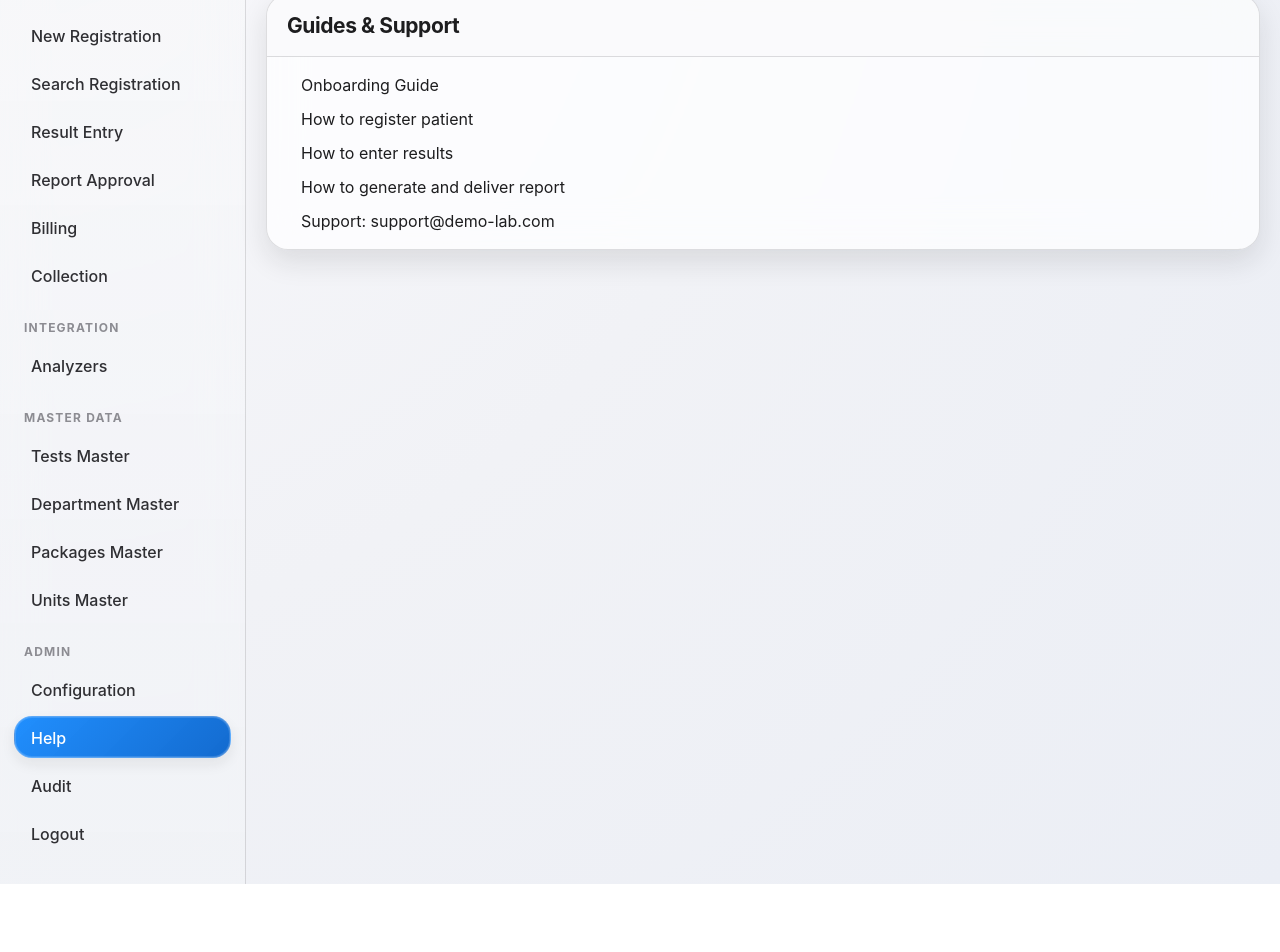
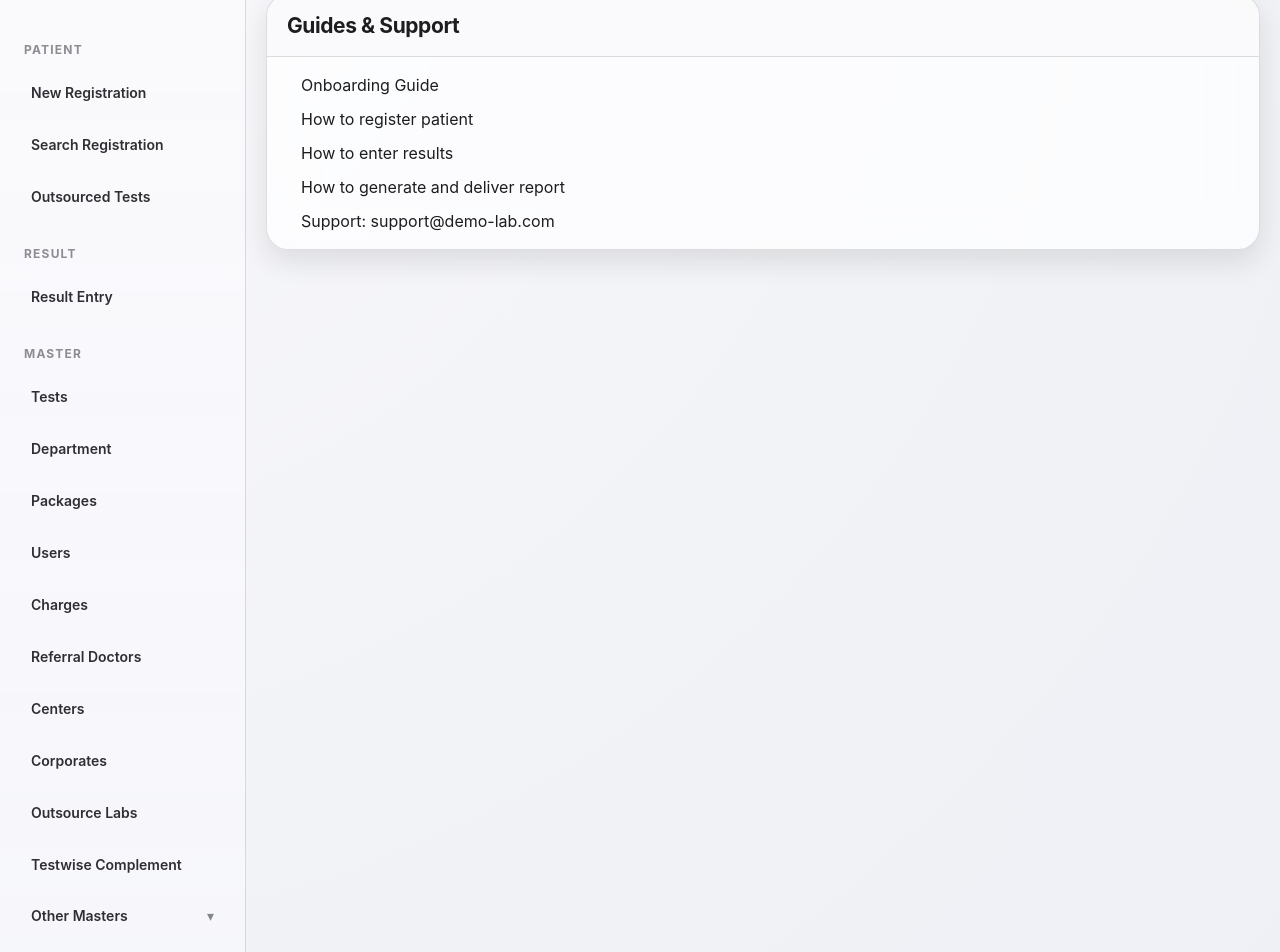
Before and after one commit to zestivalife/lims, a Next.js app in the folder frontend/: page /help in a window 1280 px wide. Shown: the part 160-1112 px from the top of the page. Before the commit the page ends 1044 px from the top, so only its background shows below. Built offline with nearby package versions, Linux system fonts and the light colour scheme; sample sign-in values are in the browser's storage.

Commit message:
feat(ui): add grouped interactive sidebar submenus and ios micro-interactions

```diff
--- a/frontend/components/layout/Sidebar.jsx
+++ b/frontend/components/layout/Sidebar.jsx
@@ -2,65 +2,270 @@
 
 import Link from 'next/link';
 import { usePathname } from 'next/navigation';
+import { useEffect, useMemo, useState } from 'react';
 
-const navByRole = {
+const NAV_TREE = {
   ADMIN: [
-    { href: '/dashboard', label: 'Dashboard', section: 'Operations' },
-    { href: '/new-registration', label: 'New Registration', section: 'Operations' },
-    { href: '/search-registration', label: 'Search Registration', section: 'Operations' },
-    { href: '/result-entry', label: 'Result Entry', section: 'Operations' },
-    { href: '/report-approval', label: 'Report Approval', section: 'Operations' },
-    { href: '/billing', label: 'Billing', section: 'Operations' },
-    { href: '/collection', label: 'Collection', section: 'Operations' },
-    { href: '/analyzers', label: 'Analyzers', section: 'Integration' },
-    { href: '/tests-master', label: 'Tests Master', section: 'Master Data' },
-    { href: '/department-master', label: 'Department Master', section: 'Master Data' },
-    { href: '/packages-master', label: 'Packages Master', section: 'Master Data' },
-    { href: '/units-master', label: 'Units Master', section: 'Master Data' },
-    { href: '/admin', label: 'Configuration', section: 'Admin' },
-    { href: '/help', label: 'Help', section: 'Admin' },
-    { href: '/audit', label: 'Audit', section: 'Admin' },
-    { href: '/logout', label: 'Logout', section: 'Admin' }
+    {
+      id: 'operations',
+      label: 'Operations',
+      children: [{ href: '/dashboard', label: 'Dashboard' }]
+    },
+    {
+      id: 'patient',
+      label: 'Patient',
+      children: [
+        { href: '/new-registration', label: 'New Registration' },
+        { href: '/search-registration', label: 'Search Registration' },
+        { href: '/search-registration?mode=outsourced', label: 'Outsourced Tests' }
+      ]
+    },
+    {
+      id: 'result',
+      label: 'Result',
+      children: [{ href: '/result-entry', label: 'Result Entry' }]
+    },
+    {
+      id: 'master',
+      label: 'Master',
+      children: [
+        { href: '/tests-master', label: 'Tests' },
+        { href: '/department-master', label: 'Department' },
+        { href: '/packages-master', label: 'Packages' },
+        { href: '/admin?tab=users', label: 'Users' },
+        { href: '/billing?tab=charges', label: 'Charges' },
+        { href: '/collection?tab=referral', label: 'Referral Doctors' },
+        { href: '/collection?tab=centers', label: 'Centers' },
+        { href: '/billing?tab=corporates', label: 'Corporates' },
+        { href: '/analyzers?tab=outsource', label: 'Outsource Labs' },
+        { href: '/report-approval?tab=complements', label: 'Testwise Complement' },
+        {
+          id: 'other-masters',
+          label: 'Other Masters',
+          children: [
+            { href: '/units-master?tab=specimen', label: 'Specimen Type' },
+            { href: '/units-master', label: 'Units' }
+          ]
+        }
+      ]
+    },
+    {
+      id: 'report',
+      label: 'Report',
+      children: [
+        {
+          id: 'mis-report',
+          label: 'MIS Report',
+          children: [
+            { href: '/billing?tab=daily-collection', label: 'Daily Collection' },
+            { href: '/billing?tab=payment-received', label: 'Payment Received Report' },
+            { href: '/report-approval?tab=complement', label: 'Complement Report' },
+            { href: '/report-approval?tab=test-complement', label: 'Test Complement Report' },
+            { href: '/report-approval?tab=all-doctors', label: 'Complement Report (All Doctors)' }
+          ]
+        },
+        {
+          id: 'cost-report',
+          label: 'Cost Related Report',
+          children: [
+            { href: '/billing?tab=center-wise-cost', label: 'Center Wise Cost Report' },
+            { href: '/billing?tab=b2b-testwise', label: 'B2B Testwise Cost Report' }
+          ]
+        },
+        {
+          id: 'other-report',
+          label: 'Others Report',
+          children: [
+            { href: '/report-approval?tab=tat', label: 'Turn Around Time' },
+            { href: '/report-approval?tab=worksheet', label: 'Worksheet' },
+            { href: '/report-approval?tab=detailed-worksheet', label: 'Detailed Worksheet' },
+            { href: '/audit?tab=login', label: 'User Login Report' },
+            { href: '/audit', label: 'Delete Log' },
+            { href: '/billing?tab=vouchers', label: 'Vouchers' },
+            { href: '/billing?tab=hospital-bills', label: 'Hospital Bills' }
+          ]
+        },
+        { href: '/search-registration?tab=patient-list', label: 'Patient List' },
+        { href: '/billing?tab=bulk-settlement', label: 'Bulk Settlement' },
+        { href: '/billing?tab=b2b-bulk', label: 'B2B Bulk Settlement' },
+        { href: '/dashboard?tab=service-count', label: 'Service Count' },
+        { href: '/result-entry?tab=test-report', label: 'Test Report' }
+      ]
+    },
+    {
+      id: 'config',
+      label: 'Config',
+      children: [
+        { href: '/admin', label: 'Configuration' },
+        { href: '/admin?tab=backup', label: 'DB Backup' }
+      ]
+    },
+    {
+      id: 'help',
+      label: 'Help',
+      children: [
+        { href: '/help', label: 'User Manual' },
+        { href: '/help?tab=remote-tools', label: 'Remote Tools' },
+        { href: '/help?tab=videos', label: 'How To Guides' }
+      ]
+    },
+    {
+      id: 'admin',
+      label: 'Admin',
+      children: [
+        { href: '/audit', label: 'Audit' },
+        { href: '/logout', label: 'Logout' }
+      ]
+    }
   ],
   PATHOLOGIST: [
+    {
+      id: 'operations',
+      label: 'Operations',
+      children: [
         { href: '/dashboard', label: 'Dashboard' },
-    { href: '/patients', label: 'Patients' },
-    { href: '/reports', label: 'Reports' }
+        { href: '/result-entry', label: 'Result Entry' },
+        { href: '/report-approval', label: 'Report Approval' }
+      ]
+    }
   ],
   TECHNICIAN: [
+    {
+      id: 'operations',
+      label: 'Operations',
+      children: [
         { href: '/dashboard', label: 'Dashboard' },
-    { href: '/patients', label: 'Patients' },
-    { href: '/tests', label: 'Tests' },
-    { href: '/analyzers', label: 'Analyzers' }
+        { href: '/new-registration', label: 'New Registration' },
+        { href: '/result-entry', label: 'Result Entry' },
+        { href: '/collection', label: 'Collection' }
+      ]
+    },
+    {
+      id: 'integration',
+      label: 'Integration',
+      children: [{ href: '/analyzers', label: 'Analyzers' }]
+    }
   ],
   RECEPTION: [
+    {
+      id: 'operations',
+      label: 'Operations',
+      children: [
         { href: '/dashboard', label: 'Dashboard' },
-    { href: '/patients', label: 'Patients' },
-    { href: '/tests', label: 'Tests' }
+        { href: '/new-registration', label: 'New Registration' },
+        { href: '/search-registration', label: 'Search Registration' },
+        { href: '/billing', label: 'Billing' }
+      ]
+    }
   ],
-  PATIENT: [{ href: '/patient-portal', label: 'My Reports' }]
+  PATIENT: [
+    {
+      id: 'portal',
+      label: 'Portal',
+      children: [{ href: '/patient-portal', label: 'My Reports' }]
+    }
+  ]
 };
+
+function normalize(path = '') {
+  return path.split('?')[0] || '/';
+}
+
+function nodeIsActive(node, pathname) {
+  if (node.href) {
+    return normalize(node.href) === normalize(pathname);
+  }
+  return (node.children || []).some((child) => nodeIsActive(child, pathname));
+}
+
+function NavNode({ node, pathname, level = 0, openMap, onToggle }) {
+  const hasChildren = Array.isArray(node.children) && node.children.length > 0;
+  const isOpen = openMap[node.id] ?? false;
+  const active = nodeIsActive(node, pathname);
+
+  if (hasChildren) {
+    return (
+      <div className={`nav-node nav-level-${level} ${active ? 'active-trail' : ''}`}>
+        <button
+          type="button"
+          className={`nav-group-btn ${isOpen ? 'open' : ''} ${active ? 'active' : ''}`}
+          onClick={() => onToggle(node.id)}
+        >
+          <span>{node.label}</span>
+          <span className="nav-chevron">▾</span>
+        </button>
+        <div className={`nav-children ${isOpen ? 'open' : ''}`}>
+          {node.children.map((child) => (
+            <NavNode
+              key={child.id || child.href}
+              node={child}
+              pathname={pathname}
+              level={level + 1}
+              openMap={openMap}
+              onToggle={onToggle}
+            />
+          ))}
+        </div>
+      </div>
+    );
+  }
+
+  return (
+    <Link href={node.href} className={`nav-link nav-level-${level} ${active ? 'active' : ''}`}>
+      {node.label}
+    </Link>
+  );
+}
 
 export default function Sidebar({ role = 'ADMIN' }) {
   const pathname = usePathname();
-  const nav = navByRole[role] || navByRole.ADMIN;
-  const sections = [...new Set(nav.map((item) => item.section || 'Main'))];
+  const tree = NAV_TREE[role] || NAV_TREE.ADMIN;
+
+  const initialOpen = useMemo(() => {
+    const state = {};
+    const walk = (nodes) => {
+      nodes.forEach((node) => {
+        if (node.children) {
+          state[node.id] = nodeIsActive(node, pathname) || node.id === 'operations' || node.id === 'patient';
+          walk(node.children);
+        }
+      });
+    };
+    walk(tree);
+    return state;
+  }, [tree, pathname]);
+
+  const [openMap, setOpenMap] = useState(initialOpen);
+
+  useEffect(() => {
+    setOpenMap(initialOpen);
+  }, [initialOpen]);
+
+  const toggle = (id) => {
+    setOpenMap((prev) => ({ ...prev, [id]: !prev[id] }));
+  };
 
   return (
-    <aside className="sidebar">
+    <aside className="sidebar ios-glass">
       <div className="sidebar-logo">LIMS</div>
-      {sections.map((section) => (
-        <div key={section}>
-          <div className="sidebar-section">{section}</div>
-          {nav
-            .filter((item) => (item.section || 'Main') === section)
-            .map((item) => (
-              <Link key={item.href} href={item.href} className={pathname.startsWith(item.href) ? 'active' : ''}>
-                {item.label}
-              </Link>
+      <div className="sidebar-tree">
+        {tree.map((section) => (
+          <div key={section.id} className="sidebar-section-block">
+            <div className="sidebar-section">{section.label}</div>
+            <div className="sidebar-section-items">
+              {section.children.map((node) => (
+                <NavNode
+                  key={node.id || node.href}
+                  node={node}
+                  pathname={pathname}
+                  openMap={openMap}
+                  onToggle={toggle}
+                />
               ))}
             </div>
+          </div>
         ))}
+      </div>
     </aside>
   );
 }
--- a/frontend/styles/globals.css
+++ b/frontend/styles/globals.css
@@ -55,7 +55,7 @@ a {
   min-height: 100vh;
   position: sticky;
   top: 0;
-  background: linear-gradient(180deg, rgba(248, 248, 250, 0.9) 0%, rgba(241, 242, 246, 0.94) 100%);
+  background: linear-gradient(180deg, rgba(251, 251, 253, 0.84) 0%, rgba(243, 244, 249, 0.92) 100%);
   border-right: 1px solid var(--ios-divider);
   backdrop-filter: var(--ios-blur);
   padding: 20px 0 24px;
@@ -81,32 +81,126 @@ a {
   padding: 20px 24px 10px;
 }
 
-.sidebar a {
+.sidebar-tree {
+  display: grid;
+  gap: 4px;
+}
+
+.sidebar-section-block {
+  display: grid;
+  gap: 6px;
+}
+
+.sidebar-section-items {
+  display: grid;
+  gap: 4px;
+}
+
+.nav-node {
+  display: grid;
+  gap: 4px;
+}
+
+.nav-group-btn,
+.nav-link {
   display: block;
   margin: 0 14px 6px;
   padding: 0 16px;
-  height: 42px;
-  line-height: 42px;
+  min-height: 40px;
+  line-height: 40px;
   text-decoration: none;
-  border-radius: 18px;
+  border-radius: 14px;
   border: 1px solid transparent;
-  font-size: 17px;
-  font-weight: 530;
+  font-size: 15px;
+  font-weight: 560;
   color: #2f2f33;
-  transition: all 0.16s ease;
+  transition: all 0.2s cubic-bezier(0.22, 1, 0.36, 1);
 }
 
-.sidebar a:hover {
+.nav-group-btn {
+  width: calc(100% - 28px);
+  text-align: left;
+  background: transparent;
+  cursor: pointer;
+  display: grid;
+  grid-template-columns: 1fr auto;
+  align-items: center;
+  line-height: 1.2;
+  padding-top: 10px;
+  padding-bottom: 10px;
+}
+
+.nav-children {
+  display: grid;
+  gap: 4px;
+  max-height: 0;
+  opacity: 0;
+  overflow: hidden;
+  transform: translateY(-4px);
+  transition: max-height 0.22s ease, opacity 0.18s ease, transform 0.22s ease;
+}
+
+.nav-children.open {
+  max-height: 900px;
+  opacity: 1;
+  transform: translateY(0);
+}
+
+.nav-chevron {
+  transition: transform 0.2s ease;
+  color: #86868f;
+}
+
+.nav-group-btn.open .nav-chevron {
+  transform: rotate(180deg);
+}
+
+.nav-level-1 .nav-group-btn,
+.nav-level-1 .nav-link {
+  margin-left: 22px;
+  margin-right: 18px;
+  min-height: 34px;
+  border-radius: 12px;
+  font-size: 14px;
+  color: #4b4b52;
+}
+
+.nav-level-2 .nav-group-btn,
+.nav-level-2 .nav-link {
+  margin-left: 34px;
+  margin-right: 18px;
+  min-height: 32px;
+  font-size: 13px;
+  color: #5a5a62;
+}
+
+.nav-link {
+  line-height: 40px;
+}
+
+.nav-group-btn:hover,
+.nav-link:hover {
   background: rgba(10, 132, 255, 0.08);
   border-color: rgba(10, 132, 255, 0.18);
   color: #1f64d8;
+  transform: translateX(1px);
 }
 
-.sidebar a.active {
+.nav-group-btn.active,
+.nav-link.active {
   background: linear-gradient(135deg, rgba(10, 132, 255, 0.9), rgba(0, 95, 204, 0.92));
   color: #fff;
   border-color: rgba(255, 255, 255, 0.28);
   box-shadow: inset 0 0 0 1px rgba(255, 255, 255, 0.14), var(--ios-shadow-soft);
+}
+
+.nav-group-btn.active .nav-chevron {
+  color: rgba(255, 255, 255, 0.88);
+}
+
+.active-trail > .nav-group-btn {
+  border-color: rgba(10, 132, 255, 0.16);
+  background: rgba(10, 132, 255, 0.05);
 }
 
 .header {
@@ -237,6 +331,13 @@ a {
   backdrop-filter: var(--ios-blur);
   box-shadow: var(--ios-shadow);
   overflow: hidden;
+  transition: transform 0.2s ease, box-shadow 0.25s ease, border-color 0.2s ease;
+}
+
+.ms-card:hover {
+  transform: translateY(-1px);
+  box-shadow: 0 14px 30px rgba(26, 26, 28, 0.13);
+  border-color: rgba(10, 132, 255, 0.18);
 }
 
 .ms-card-header {
@@ -316,6 +417,10 @@ a {
 
 .ms-btn:active {
   transform: scale(0.98);
+}
+
+.ms-btn:hover {
+  transform: translateY(-1px);
 }
 
 .ms-btn-primary {
@@ -572,11 +677,13 @@ a {
   border: 1px solid var(--ios-divider);
   background: rgba(255, 255, 255, 0.82);
   cursor: pointer;
+  transition: transform 0.16s ease, border-color 0.16s ease, background 0.16s ease;
 }
 
 .icon-btn:hover {
   border-color: rgba(10, 132, 255, 0.35);
   background: rgba(10, 132, 255, 0.08);
+  transform: scale(1.04);
 }
 
 .ms-modal-overlay {
@@ -656,8 +763,9 @@ a {
     font-size: 46px;
   }
 
-  .sidebar a {
-    font-size: 16px;
+  .nav-group-btn,
+  .nav-link {
+    font-size: 14px;
   }
 
   .header-title {
@@ -679,7 +787,8 @@ a {
     display: none;
   }
 
-  .sidebar a {
+  .nav-group-btn,
+  .nav-link {
     margin: 0 8px 6px;
     padding: 0 8px;
     height: 44px;
@@ -748,13 +857,22 @@ a {
     font-size: 30px;
   }
 
-  .sidebar a {
+  .nav-group-btn,
+  .nav-link {
     margin: 0;
     padding: 0 10px;
     height: 36px;
     line-height: 36px;
     border-radius: 10px;
     font-size: 12px;
+  }
+
+  .nav-level-1 .nav-group-btn,
+  .nav-level-1 .nav-link,
+  .nav-level-2 .nav-group-btn,
+  .nav-level-2 .nav-link {
+    margin-left: 0;
+    margin-right: 0;
   }
 
   .header {
```
Lines whose indentation alone changed are shown as unchanged.
